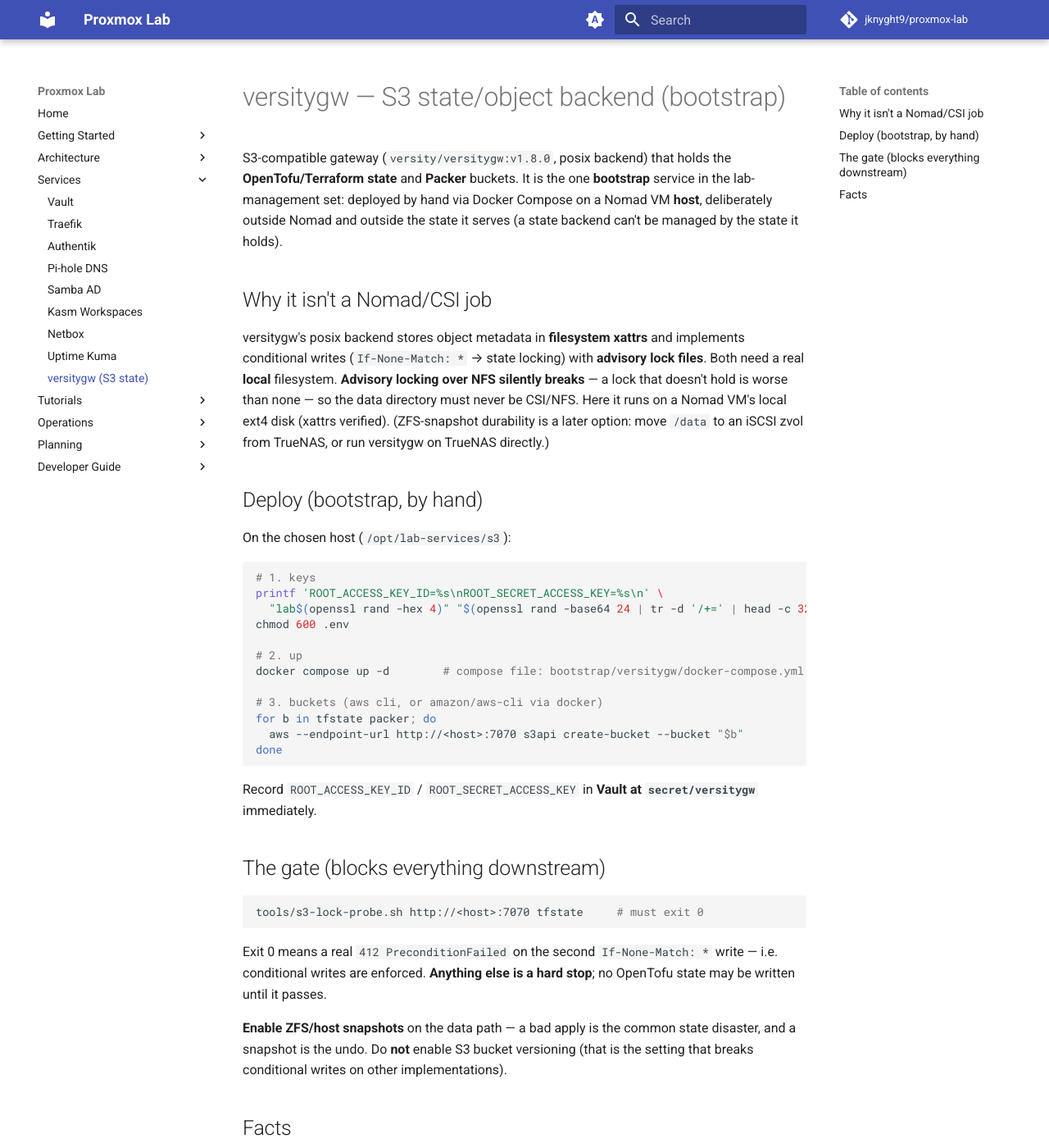
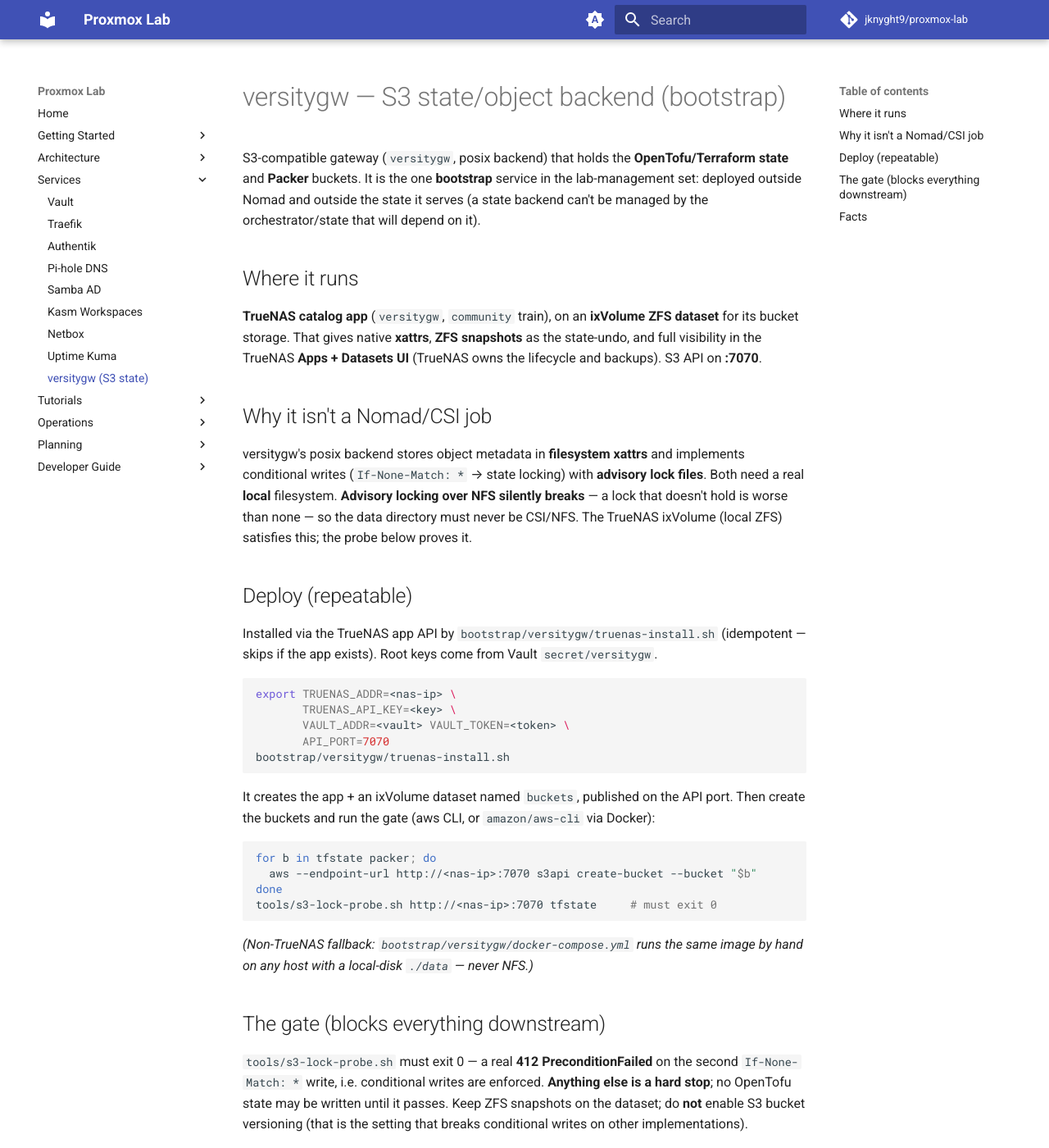
Before and after one commit to jknyght9/proxmox-lab, an MkDocs documentation site: the page built from docs/services/versitygw.md, in a window 1280 px wide and 1400 px high. Shown: the whole window at 82% size. Built offline with MkDocs 1.6.1 and Material for MkDocs 9.7.7, drawn with Linux system fonts in a browser that asks for light colours; comment, search, counter and statistics services are not loaded; some of the changed text lies outside the part shown.

Commit message:
versitygw: TrueNAS catalog-app installer (repeatable) [phase 1]
Move versitygw off the nomad03 by-hand compose to the TrueNAS versitygw catalog app
(community train) on an ixVolume ZFS dataset — native xattrs + ZFS snapshots +
Apps-UI visibility (TrueNAS owns lifecycle/backups), which is what the by-hand
nomad03 approach lacked.

- bootstrap/versitygw/truenas-install.sh: idempotent install via the TrueNAS app
  API (catalog.get_app_details for schema; app.create with a full values blob —
  versity.root_user_*, storage.buckets ix_volume, network.api_port 7070, run_as 568,
  resources). Root keys from Vault secret/versitygw.
- docs + README updated to the TrueNAS home; docker-compose.yml kept as the
  non-TrueNAS fallback.

Deployed + verified on nas01: app RUNNING, buckets tfstate+packer, s3-lock-probe
PASSED (412 on 2nd If-None-Match write on ZFS), Vault endpoint -> http://nas:7070.

Co-Authored-By: Claude Opus 4.8 <noreply@anthropic.com>
Claude-Session: https://claude.ai/code/session_01EmBrC3a2eQ6F3WkBpRkriu

````diff
--- a/docs/services/versitygw.md
+++ b/docs/services/versitygw.md
@@ -1,67 +1,70 @@
 # versitygw — S3 state/object backend (bootstrap)
 
-S3-compatible gateway (`versity/versitygw:v1.8.0`, posix backend) that holds the
-**OpenTofu/Terraform state** and **Packer** buckets. It is the one **bootstrap**
-service in the lab-management set: deployed by hand via Docker Compose on a Nomad
-VM **host**, deliberately outside Nomad and outside the state it serves (a state
-backend can't be managed by the state it holds).
+S3-compatible gateway (`versitygw`, posix backend) that holds the **OpenTofu/Terraform
+state** and **Packer** buckets. It is the one **bootstrap** service in the
+lab-management set: deployed outside Nomad and outside the state it serves (a state
+backend can't be managed by the orchestrator/state that will depend on it).
+
+## Where it runs
+
+**TrueNAS catalog app** (`versitygw`, `community` train), on an **ixVolume ZFS
+dataset** for its bucket storage. That gives native **xattrs**, **ZFS snapshots** as
+the state-undo, and full visibility in the TrueNAS **Apps + Datasets UI** (TrueNAS
+owns the lifecycle and backups). S3 API on **:7070**.
 
 ## Why it isn't a Nomad/CSI job
 
 versitygw's posix backend stores object metadata in **filesystem xattrs** and
-implements conditional writes (`If-None-Match: *` → state locking) with
-**advisory lock files**. Both need a real **local** filesystem. **Advisory locking
-over NFS silently breaks** — a lock that doesn't hold is worse than none — so the
-data directory must never be CSI/NFS. Here it runs on a Nomad VM's local ext4 disk
-(xattrs verified). (ZFS-snapshot durability is a later option: move `/data` to an
-iSCSI zvol from TrueNAS, or run versitygw on TrueNAS directly.)
+implements conditional writes (`If-None-Match: *` → state locking) with **advisory
+lock files**. Both need a real **local** filesystem. **Advisory locking over NFS
+silently breaks** — a lock that doesn't hold is worse than none — so the data
+directory must never be CSI/NFS. The TrueNAS ixVolume (local ZFS) satisfies this;
+the probe below proves it.
 
-## Deploy (bootstrap, by hand)
+## Deploy (repeatable)
 
-On the chosen host (`/opt/lab-services/s3`):
+Installed via the TrueNAS app API by `bootstrap/versitygw/truenas-install.sh`
+(idempotent — skips if the app exists). Root keys come from Vault `secret/versitygw`.
 
 ```sh
-# 1. keys
-printf 'ROOT_ACCESS_KEY_ID=%s\nROOT_SECRET_ACCESS_KEY=%s\n' \
-  "lab$(openssl rand -hex 4)" "$(openssl rand -base64 24 | tr -d '/+=' | head -c 32)" > .env
-chmod 600 .env
-
-# 2. up
-docker compose up -d        # compose file: bootstrap/versitygw/docker-compose.yml
-
-# 3. buckets (aws cli, or amazon/aws-cli via docker)
-for b in tfstate packer; do
-  aws --endpoint-url http://<host>:7070 s3api create-bucket --bucket "$b"
-done
+export TRUENAS_ADDR=<nas-ip> \
+       TRUENAS_API_KEY=<key> \
+       VAULT_ADDR=<vault> VAULT_TOKEN=<token> \
+       API_PORT=7070
+bootstrap/versitygw/truenas-install.sh
 ```
 
-Record `ROOT_ACCESS_KEY_ID` / `ROOT_SECRET_ACCESS_KEY` in **Vault at
-`secret/versitygw`** immediately.
+It creates the app + an ixVolume dataset named `buckets`, published on the API port.
+Then create the buckets and run the gate (aws CLI, or `amazon/aws-cli` via Docker):
+
+```sh
+for b in tfstate packer; do
+  aws --endpoint-url http://<nas-ip>:7070 s3api create-bucket --bucket "$b"
+done
+tools/s3-lock-probe.sh http://<nas-ip>:7070 tfstate     # must exit 0
+```
+
+*(Non-TrueNAS fallback: `bootstrap/versitygw/docker-compose.yml` runs the same image
+by hand on any host with a local-disk `./data` — never NFS.)*
 
 ## The gate (blocks everything downstream)
 
-```sh
-tools/s3-lock-probe.sh http://<host>:7070 tfstate     # must exit 0
-```
-
-Exit 0 means a real `412 PreconditionFailed` on the second `If-None-Match: *`
-write — i.e. conditional writes are enforced. **Anything else is a hard stop**; no
-OpenTofu state may be written until it passes.
-
-**Enable ZFS/host snapshots** on the data path — a bad apply is the common state
-disaster, and a snapshot is the undo. Do **not** enable S3 bucket versioning (that
-is the setting that breaks conditional writes on other implementations).
+`tools/s3-lock-probe.sh` must exit 0 — a real **412 PreconditionFailed** on the
+second `If-None-Match: *` write, i.e. conditional writes are enforced. **Anything
+else is a hard stop**; no OpenTofu state may be written until it passes. Keep ZFS
+snapshots on the dataset; do **not** enable S3 bucket versioning (that is the setting
+that breaks conditional writes on other implementations).
 
 ## Facts
 
 | | |
 |---|---|
-| Image | `versity/versitygw:v1.8.0` |
-| Port | `7070` |
-| Data | local disk (`/opt/lab-services/s3/data`), xattrs required, never NFS |
+| Form | TrueNAS catalog app, `versitygw` / `community` train |
+| Storage | ixVolume **ZFS** dataset `buckets` (xattrs + snapshots), never NFS |
+| S3 API | `http://<nas-ip>:7070` (webui 30355, admin 30158) |
 | Buckets | `tfstate`, `packer` |
-| Secrets | `secret/versitygw` (root access/secret key) |
-| Compose | `bootstrap/versitygw/docker-compose.yml` |
+| Secrets | Vault `secret/versitygw` (access/secret key, endpoint) |
+| Installer | `bootstrap/versitygw/truenas-install.sh` (API, idempotent) |
 | Gate | `tools/s3-lock-probe.sh` |
 
 State migration (local → S3) and OpenTofu adoption are a **separate** effort; this
````
Also changed, not shown: bootstrap/versitygw/README.md (+13 -8 lines), 1 other file.
